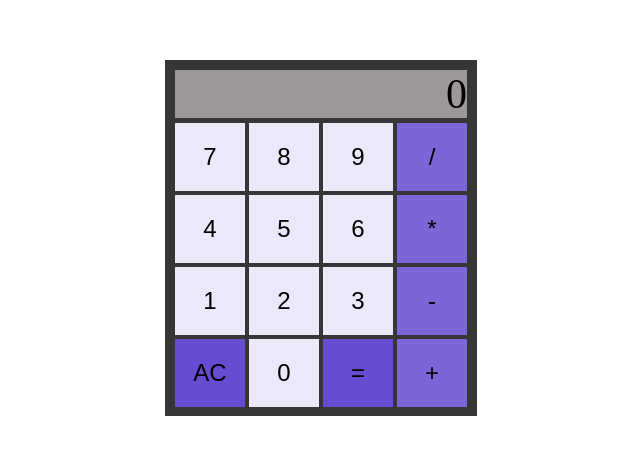
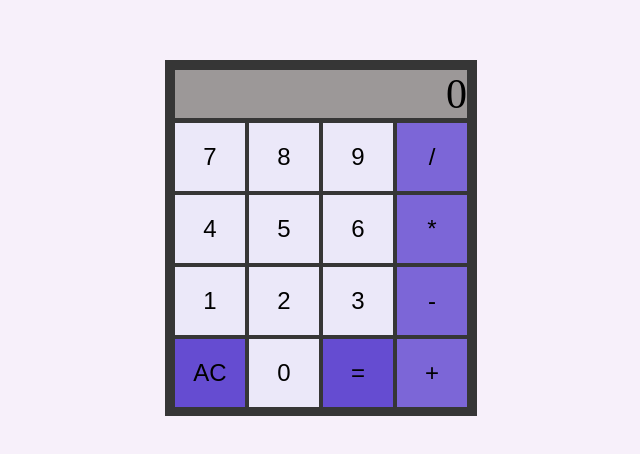
Before and after one commit to dcheng2022/odin-calculator, a plain HTML site: page index.html in a window 1280 px wide. Shown: the part 162-616 px from the top of the page, without its empty margins (319-959 px from the left). Drawn offline with Linux system fonts and the light colour scheme.

Commit message:
Change background color for body

```diff
--- a/style.css
+++ b/style.css
@@ -4,6 +4,7 @@ body {
     display: flex;
     justify-content: center;
     align-items: center;
+    background-color: #eddcf568;
 }
 
 .calculator {
```
